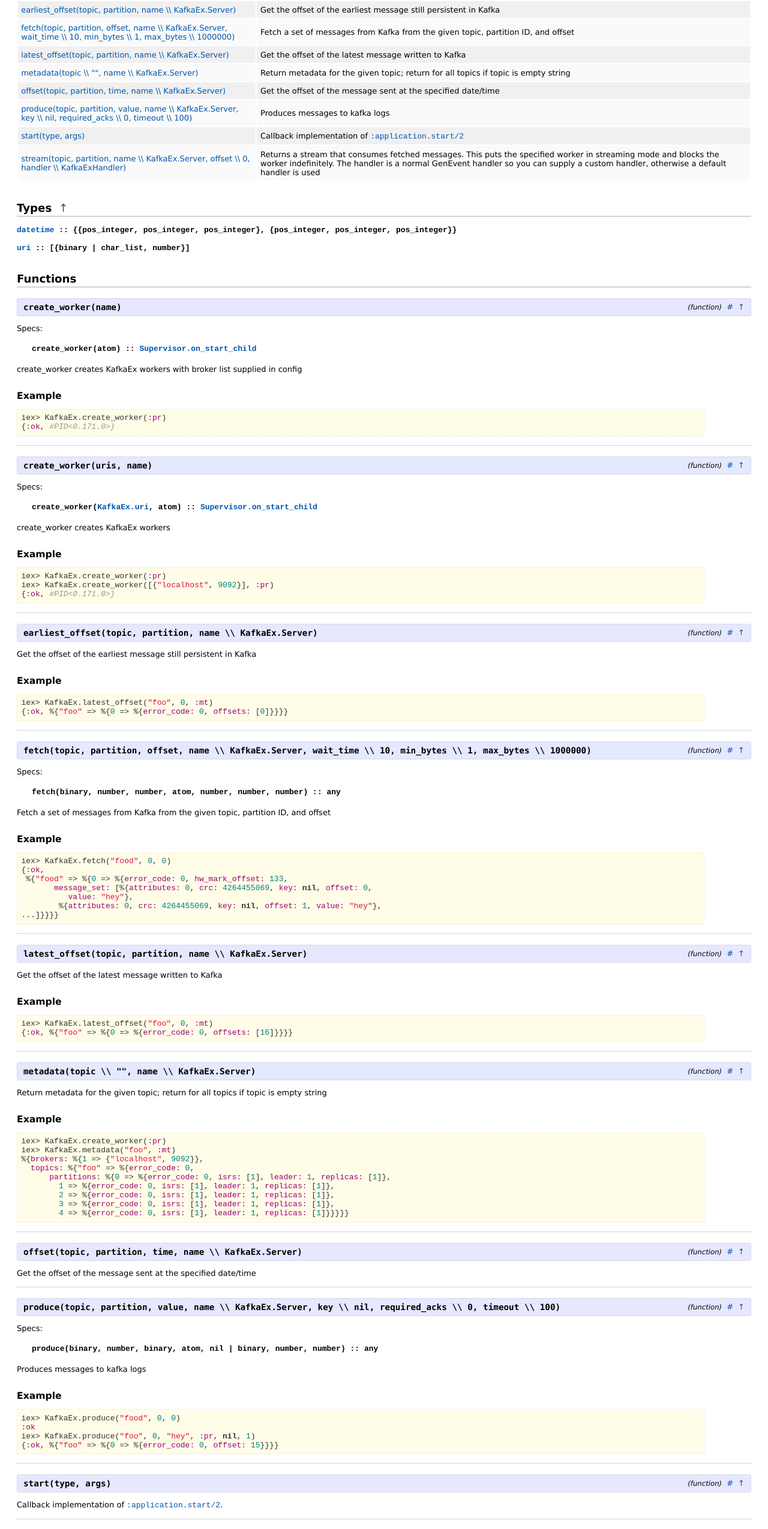
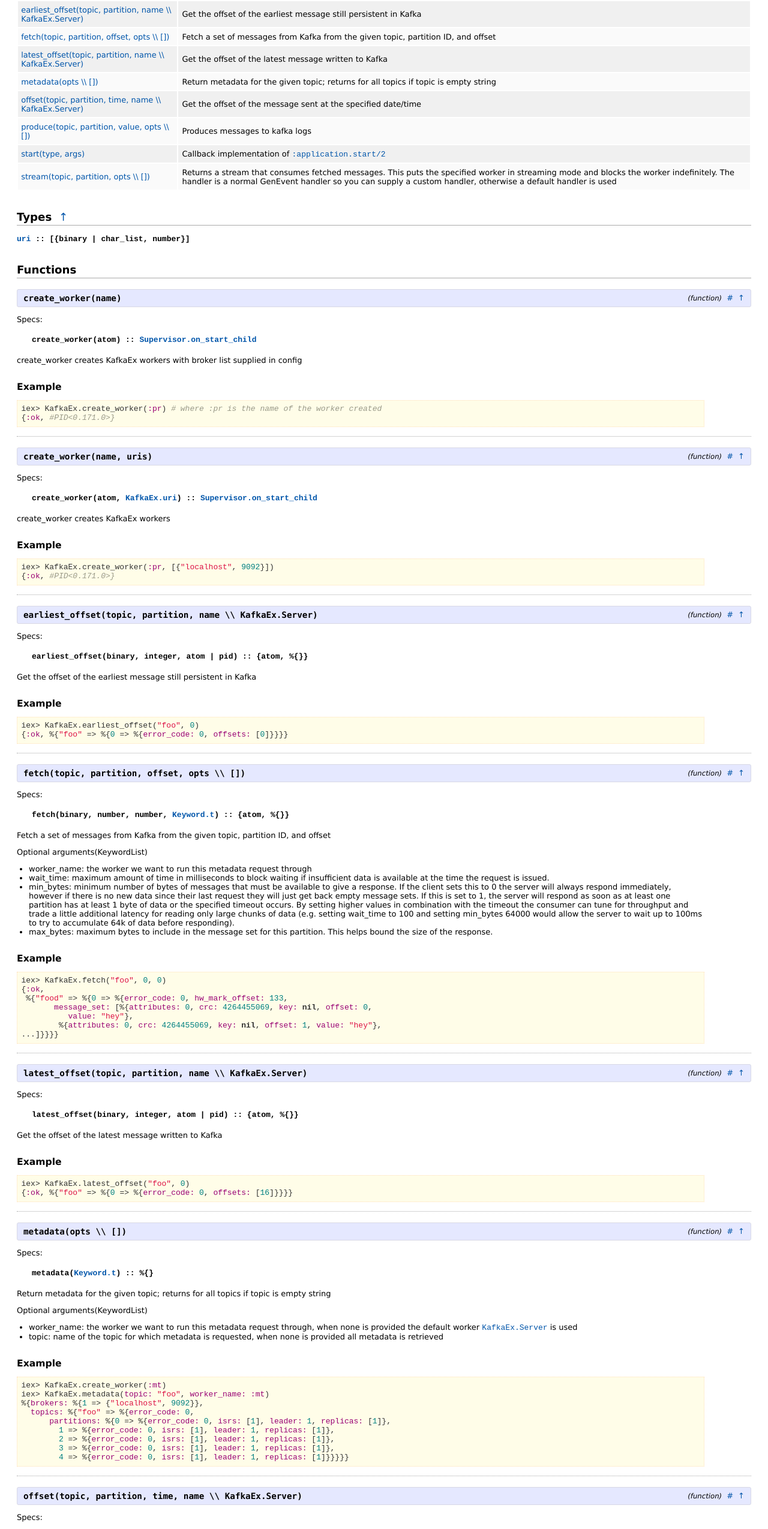
Before and after one commit to kafkaex/kafka_ex, a plain HTML site: page doc/KafkaEx.html in a window 1280 px wide. Shown: the part 229-2778 px from the top of the page at 60% size. Drawn offline with Linux system fonts and the light colour scheme.

Commit message:
updated docs.

```diff
--- a/doc/KafkaEx.html
+++ b/doc/KafkaEx.html
@@ -60,7 +60,7 @@
 
 </tr>
 <tr>
-  <td class="summary_signature"><a href="#create_worker/2">create_worker(uris, name)</a></td>
+  <td class="summary_signature"><a href="#create_worker/2">create_worker(name, uris)</a></td>
 
     <td class="summary_synopsis"><p>create_worker creates KafkaEx workers</p>
 </td>
@@ -74,7 +74,7 @@
 
 </tr>
 <tr>
-  <td class="summary_signature"><a href="#fetch/7">fetch(topic, partition, offset, name \\ KafkaEx.Server, wait_time \\ 10, min_bytes \\ 1, max_bytes \\ 1000000)</a></td>
+  <td class="summary_signature"><a href="#fetch/4">fetch(topic, partition, offset, opts \\ [])</a></td>
 
     <td class="summary_synopsis"><p>Fetch a set of messages from Kafka from the given topic, partition ID, and offset</p>
 </td>
@@ -88,9 +88,9 @@
 
 </tr>
 <tr>
-  <td class="summary_signature"><a href="#metadata/2">metadata(topic \\ &quot;&quot;, name \\ KafkaEx.Server)</a></td>
+  <td class="summary_signature"><a href="#metadata/1">metadata(opts \\ [])</a></td>
 
-    <td class="summary_synopsis"><p>Return metadata for the given topic; return for all topics if topic is empty string</p>
+    <td class="summary_synopsis"><p>Return metadata for the given topic; returns for all topics if topic is empty string</p>
 </td>
 
 </tr>
@@ -102,7 +102,7 @@
 
 </tr>
 <tr>
-  <td class="summary_signature"><a href="#produce/7">produce(topic, partition, value, name \\ KafkaEx.Server, key \\ nil, required_acks \\ 0, timeout \\ 100)</a></td>
+  <td class="summary_signature"><a href="#produce/4">produce(topic, partition, value, opts \\ [])</a></td>
 
     <td class="summary_synopsis"><p>Produces messages to kafka logs</p>
 </td>
@@ -116,7 +116,7 @@
 
 </tr>
 <tr>
-  <td class="summary_signature"><a href="#stream/5">stream(topic, partition, name \\ KafkaEx.Server, offset \\ 0, handler \\ KafkaExHandler)</a></td>
+  <td class="summary_signature"><a href="#stream/3">stream(topic, partition, opts \\ [])</a></td>
 
     <td class="summary_synopsis"><p>Returns a stream that consumes fetched messages.
 This puts the specified worker in streaming mode and blocks the worker indefinitely.
@@ -132,12 +132,6 @@ The handler is a normal GenEvent handler so you can supply a custom handler, oth
         <section id="types_details" class="details_list">
           <h2>Types <a class="to_top_link" href="#content" title="To the top of the page">&uarr;</a></h2>
           <div class="type_detail">
-  <p class="typespec" id="t:datetime/0">
-    <a href="#t:datetime/0">datetime</a> :: {{pos_integer, pos_integer, pos_integer}, {pos_integer, pos_integer, pos_integer}}
-  </p>
-
-</div>
-<div class="type_detail">
   <p class="typespec" id="t:uri/0">
     <a href="#t:uri/0">uri</a> :: [{binary | char_list, number}]
   </p>
@@ -170,7 +164,7 @@ The handler is a normal GenEvent handler so you can supply a custom handler, oth
   <section class="docstring">
     <p>create_worker creates KafkaEx workers with broker list supplied in config</p>
 <h2>Example</h2>
-<pre><code class="elixir">iex&gt; KafkaEx.create_worker(:pr)
+<pre><code class="elixir">iex&gt; KafkaEx.create_worker(:pr) # where :pr is the name of the worker created
 {:ok, #PID&lt;0.171.0&gt;}</code></pre>
 
   </section>
@@ -178,7 +172,7 @@ The handler is a normal GenEvent handler so you can supply a custom handler, oth
 </section>
 <section class="detail">
   <div class="detail_header" id="create_worker/2">
-    <span class="signature"><strong>create_worker(uris, name)</strong></span>
+    <span class="signature"><strong>create_worker(name, uris)</strong></span>
     <div class="detail_header_links">
       <span class="detail_type">(function)</span>
       <a href="#create_worker/2" class="detail_link" title="Link to this function">#</a>
@@ -189,15 +183,14 @@ The handler is a normal GenEvent handler so you can supply a custom handler, oth
     <p>Specs:</p>
     <ul class="spec">
 
-        <li>create_worker(<a href="KafkaEx.html#t:uri/0">KafkaEx.uri</a>, atom) :: <a href="http://elixir-lang.org/docs/stable/elixir/Supervisor.html#t:on_start_child/0">Supervisor.on_start_child</a></li>
+        <li>create_worker(atom, <a href="KafkaEx.html#t:uri/0">KafkaEx.uri</a>) :: <a href="http://elixir-lang.org/docs/stable/elixir/Supervisor.html#t:on_start_child/0">Supervisor.on_start_child</a></li>
 
     </ul>
 
   <section class="docstring">
     <p>create_worker creates KafkaEx workers</p>
 <h2>Example</h2>
-<pre><code class="elixir">iex&gt; KafkaEx.create_worker(:pr)
-iex&gt; KafkaEx.create_worker([{&quot;localhost&quot;, 9092}], :pr)
+<pre><code class="elixir">iex&gt; KafkaEx.create_worker(:pr, [{&quot;localhost&quot;, 9092}])
 {:ok, #PID&lt;0.171.0&gt;}</code></pre>
 
   </section>
@@ -213,21 +206,28 @@ iex&gt; KafkaEx.create_worker([{&quot;localhost&quot;, 9092}], :pr)
     </div>
   </div>
 
+    <p>Specs:</p>
+    <ul class="spec">
+
+        <li>earliest_offset(binary, integer, atom | pid) :: {atom, %{}}</li>
+
+    </ul>
+
   <section class="docstring">
     <p>Get the offset of the earliest message still persistent in Kafka</p>
 <h2>Example</h2>
-<pre><code class="elixir">iex&gt; KafkaEx.latest_offset(&quot;foo&quot;, 0, :mt)
+<pre><code class="elixir">iex&gt; KafkaEx.earliest_offset(&quot;foo&quot;, 0)
 {:ok, %{&quot;foo&quot; =&gt; %{0 =&gt; %{error_code: 0, offsets: [0]}}}}</code></pre>
 
   </section>
 
 </section>
 <section class="detail">
-  <div class="detail_header" id="fetch/7">
-    <span class="signature"><strong>fetch(topic, partition, offset, name \\ KafkaEx.Server, wait_time \\ 10, min_bytes \\ 1, max_bytes \\ 1000000)</strong></span>
+  <div class="detail_header" id="fetch/4">
+    <span class="signature"><strong>fetch(topic, partition, offset, opts \\ [])</strong></span>
     <div class="detail_header_links">
       <span class="detail_type">(function)</span>
-      <a href="#fetch/7" class="detail_link" title="Link to this function">#</a>
+      <a href="#fetch/4" class="detail_link" title="Link to this function">#</a>
       <a class="to_top_link" href="#content" title="To the top of the page">&uarr;</a>
     </div>
   </div>
@@ -235,14 +235,25 @@ iex&gt; KafkaEx.create_worker([{&quot;localhost&quot;, 9092}], :pr)
     <p>Specs:</p>
     <ul class="spec">
 
-        <li>fetch(binary, number, number, atom, number, number, number) :: any</li>
+        <li>fetch(binary, number, number, <a href="http://elixir-lang.org/docs/stable/elixir/Keyword.html#t:t/0">Keyword.t</a>) :: {atom, %{}}</li>
 
     </ul>
 
   <section class="docstring">
     <p>Fetch a set of messages from Kafka from the given topic, partition ID, and offset</p>
+<p>Optional arguments(KeywordList)</p>
+<ul>
+<li>worker_name: the worker we want to run this metadata request through
+</li>
+<li>wait_time: maximum amount of time in milliseconds to block waiting if insufficient data is available at the time the request is issued.
+</li>
+<li>min_bytes: minimum number of bytes of messages that must be available to give a response. If the client sets this to 0 the server will always respond immediately, however if there is no new data since their last request they will just get back empty message sets. If this is set to 1, the server will respond as soon as at least one partition has at least 1 byte of data or the specified timeout occurs. By setting higher values in combination with the timeout the consumer can tune for throughput and trade a little additional latency for reading only large chunks of data (e.g. setting wait_time to 100 and setting min_bytes 64000 would allow the server to wait up to 100ms to try to accumulate 64k of data before responding).
+</li>
+<li>max_bytes: maximum bytes to include in the message set for this partition. This helps bound the size of the response.
+</li>
+</ul>
 <h2>Example</h2>
-<pre><code class="elixir">iex&gt; KafkaEx.fetch(&quot;food&quot;, 0, 0)
+<pre><code class="elixir">iex&gt; KafkaEx.fetch(&quot;foo&quot;, 0, 0)
 {:ok,
  %{&quot;food&quot; =&gt; %{0 =&gt; %{error_code: 0, hw_mark_offset: 133,
        message_set: [%{attributes: 0, crc: 4264455069, key: nil, offset: 0,
@@ -263,30 +274,51 @@ iex&gt; KafkaEx.create_worker([{&quot;localhost&quot;, 9092}], :pr)
     </div>
   </div>
 
+    <p>Specs:</p>
+    <ul class="spec">
+
+        <li>latest_offset(binary, integer, atom | pid) :: {atom, %{}}</li>
+
+    </ul>
+
   <section class="docstring">
     <p>Get the offset of the latest message written to Kafka</p>
 <h2>Example</h2>
-<pre><code class="elixir">iex&gt; KafkaEx.latest_offset(&quot;foo&quot;, 0, :mt)
+<pre><code class="elixir">iex&gt; KafkaEx.latest_offset(&quot;foo&quot;, 0)
 {:ok, %{&quot;foo&quot; =&gt; %{0 =&gt; %{error_code: 0, offsets: [16]}}}}</code></pre>
 
   </section>
 
 </section>
 <section class="detail">
-  <div class="detail_header" id="metadata/2">
-    <span class="signature"><strong>metadata(topic \\ &quot;&quot;, name \\ KafkaEx.Server)</strong></span>
+  <div class="detail_header" id="metadata/1">
+    <span class="signature"><strong>metadata(opts \\ [])</strong></span>
     <div class="detail_header_links">
       <span class="detail_type">(function)</span>
-      <a href="#metadata/2" class="detail_link" title="Link to this function">#</a>
+      <a href="#metadata/1" class="detail_link" title="Link to this function">#</a>
       <a class="to_top_link" href="#content" title="To the top of the page">&uarr;</a>
     </div>
   </div>
 
+    <p>Specs:</p>
+    <ul class="spec">
+
+        <li>metadata(<a href="http://elixir-lang.org/docs/stable/elixir/Keyword.html#t:t/0">Keyword.t</a>) :: %{}</li>
+
+    </ul>
+
   <section class="docstring">
-    <p>Return metadata for the given topic; return for all topics if topic is empty string</p>
+    <p>Return metadata for the given topic; returns for all topics if topic is empty string</p>
+<p>Optional arguments(KeywordList)</p>
+<ul>
+<li>worker_name: the worker we want to run this metadata request through, when none is provided the default worker <a href="KafkaEx.Server.html"><code class="inline">KafkaEx.Server</code></a> is used
+</li>
+<li>topic: name of the topic for which metadata is requested, when none is provided all metadata is retrieved
+</li>
+</ul>
 <h2>Example</h2>
-<pre><code class="elixir">iex&gt; KafkaEx.create_worker(:pr)
-iex&gt; KafkaEx.metadata(&quot;foo&quot;, :mt)
+<pre><code class="elixir">iex&gt; KafkaEx.create_worker(:mt)
+iex&gt; KafkaEx.metadata(topic: &quot;foo&quot;, worker_name: :mt)
 %{brokers: %{1 =&gt; {&quot;localhost&quot;, 9092}},
   topics: %{&quot;foo&quot; =&gt; %{error_code: 0,
       partitions: %{0 =&gt; %{error_code: 0, isrs: [1], leader: 1, replicas: [1]},
@@ -308,6 +340,13 @@ iex&gt; KafkaEx.metadata(&quot;foo&quot;, :mt)
     </div>
   </div>
 
+    <p>Specs:</p>
+    <ul class="spec">
+
+        <li>offset(binary, number, :calendar.datetime | atom, atom | pid) :: {atom, %{}}</li>
+
+    </ul>
+
   <section class="docstring">
     <p>Get the offset of the message sent at the specified date/time</p>
 
@@ -315,11 +354,11 @@ iex&gt; KafkaEx.metadata(&quot;foo&quot;, :mt)
 
 </section>
 <section class="detail">
-  <div class="detail_header" id="produce/7">
-    <span class="signature"><strong>produce(topic, partition, value, name \\ KafkaEx.Server, key \\ nil, required_acks \\ 0, timeout \\ 100)</strong></span>
+  <div class="detail_header" id="produce/4">
+    <span class="signature"><strong>produce(topic, partition, value, opts \\ [])</strong></span>
     <div class="detail_header_links">
       <span class="detail_type">(function)</span>
-      <a href="#produce/7" class="detail_link" title="Link to this function">#</a>
+      <a href="#produce/4" class="detail_link" title="Link to this function">#</a>
       <a class="to_top_link" href="#content" title="To the top of the page">&uarr;</a>
     </div>
   </div>
@@ -327,16 +366,27 @@ iex&gt; KafkaEx.metadata(&quot;foo&quot;, :mt)
     <p>Specs:</p>
     <ul class="spec">
 
-        <li>produce(binary, number, binary, atom, nil | binary, number, number) :: any</li>
+        <li>produce(binary, number, binary, <a href="http://elixir-lang.org/docs/stable/elixir/Keyword.html#t:t/0">Keyword.t</a>) :: :ok | {:ok, %{}}</li>
 
     </ul>
 
   <section class="docstring">
     <p>Produces messages to kafka logs</p>
+<p>Optional arguments(KeywordList)</p>
+<ul>
+<li>worker_name: the worker we want to run this metadata request through, when none is provided the default worker <a href="KafkaEx.Server.html"><code class="inline">KafkaEx.Server</code></a> is used
+</li>
+<li>key: is used for partition assignment, can be nil, when none is provided it is defaulted to nil
+</li>
+<li>require_acks: indicates how many acknowledgements the servers should receive before responding to the request. If it is 0 the server will not send any response (this is the only case where the server will not reply to a request). If it is 1, the server will wait the data is written to the local log before sending a response. If it is -1 the server will block until the message is committed by all in sync replicas before sending a response. For any number &gt; 1 the server will block waiting for this number of acknowledgements to occur (but the server will never wait for more acknowledgements than there are in-sync replicas), default is 0
+</li>
+<li>timeout: provides a maximum time in milliseconds the server can await the receipt of the number of acknowledgements in RequiredAcks, default is 100 milliseconds
+</li>
+</ul>
 <h2>Example</h2>
-<pre><code class="elixir">iex&gt; KafkaEx.produce(&quot;food&quot;, 0, 0)
+<pre><code class="elixir">iex&gt; KafkaEx.produce(&quot;bar&quot;, 0, &quot;hey&quot;)
 :ok
-iex&gt; KafkaEx.produce(&quot;foo&quot;, 0, &quot;hey&quot;, :pr, nil, 1)
+iex&gt; KafkaEx.produce(&quot;foo&quot;, 0, &quot;hey&quot;, [worker_name: :pr, require_acks: 1])
 {:ok, %{&quot;foo&quot; =&gt; %{0 =&gt; %{error_code: 0, offset: 15}}}}</code></pre>
 
   </section>
@@ -359,11 +409,11 @@ iex&gt; KafkaEx.produce(&quot;foo&quot;, 0, &quot;hey&quot;, :pr, nil, 1)
 
 </section>
 <section class="detail">
-  <div class="detail_header" id="stream/5">
-    <span class="signature"><strong>stream(topic, partition, name \\ KafkaEx.Server, offset \\ 0, handler \\ KafkaExHandler)</strong></span>
+  <div class="detail_header" id="stream/3">
+    <span class="signature"><strong>stream(topic, partition, opts \\ [])</strong></span>
     <div class="detail_header_links">
       <span class="detail_type">(function)</span>
-      <a href="#stream/5" class="detail_link" title="Link to this function">#</a>
+      <a href="#stream/3" class="detail_link" title="Link to this function">#</a>
       <a class="to_top_link" href="#content" title="To the top of the page">&uarr;</a>
     </div>
   </div>
@@ -371,7 +421,7 @@ iex&gt; KafkaEx.produce(&quot;foo&quot;, 0, &quot;hey&quot;, :pr, nil, 1)
     <p>Specs:</p>
     <ul class="spec">
 
-        <li>stream(binary, number, atom, number, atom) :: <a href="http://elixir-lang.org/docs/stable/elixir/GenEvent.Stream.html#t:t/0">GenEvent.Stream.t</a></li>
+        <li>stream(binary, number, <a href="http://elixir-lang.org/docs/stable/elixir/Keyword.html#t:t/0">Keyword.t</a>) :: <a href="http://elixir-lang.org/docs/stable/elixir/GenEvent.Stream.html#t:t/0">GenEvent.Stream.t</a></li>
 
     </ul>
 
@@ -380,12 +430,21 @@ iex&gt; KafkaEx.produce(&quot;foo&quot;, 0, &quot;hey&quot;, :pr, nil, 1)
 This puts the specified worker in streaming mode and blocks the worker indefinitely.
 The handler is a normal GenEvent handler so you can supply a custom handler, otherwise a default handler is used.</p>
 <p>This function should be used with care as the queue is unbounded and can cause OOM.</p>
+<p>Optional arguments(KeywordList)</p>
+<ul>
+<li>worker_name: the worker we want to run this metadata request through, when none is provided the default worker <a href="KafkaEx.Server.html"><code class="inline">KafkaEx.Server</code></a> is used
+</li>
+<li>offset: offset to begin this fetch from, when none is provided 0 is assumed
+</li>
+<li>handler: the handler we want to handle the streaming events, when none is provided the default KafkaExHandler is used
+</li>
+</ul>
 <h2>Example</h2>
-<pre><code class="elixir">iex&gt; KafkaEx.create_worker([{&quot;localhost&quot;, 9092}], :stream)
+<pre><code class="elixir">iex&gt; KafkaEx.create_worker(:stream, [{&quot;localhost&quot;, 9092}])
 {:ok, #PID&lt;0.196.0&gt;}
-iex&gt; KafkaEx.produce(&quot;foo&quot;, 0, &quot;hey&quot;, :stream)
+iex&gt; KafkaEx.produce(&quot;foo&quot;, 0, &quot;hey&quot;, worker_name: :stream)
 :ok
-iex&gt; KafkaEx.produce(&quot;foo&quot;, 0, &quot;hi&quot;, :stream)
+iex&gt; KafkaEx.produce(&quot;foo&quot;, 0, &quot;hi&quot;, worker_name: :stream)
 :ok
 iex&gt; KafkaEx.stream(&quot;foo&quot;, 0) |&gt; iex&gt; Enum.take(2)
 [%{attributes: 0, crc: 4264455069, key: nil, offset: 0, value: &quot;hey&quot;},
```
Also changed, not shown: doc/modules_list.html (+4 -4 lines).
